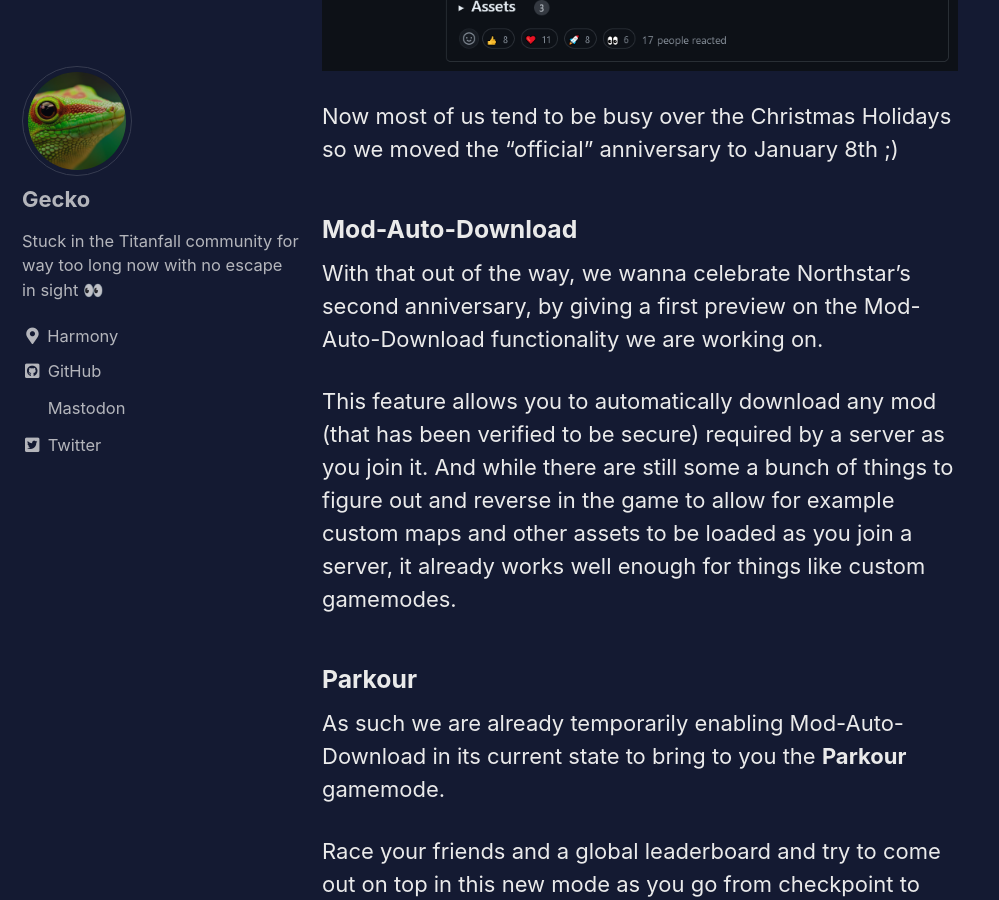
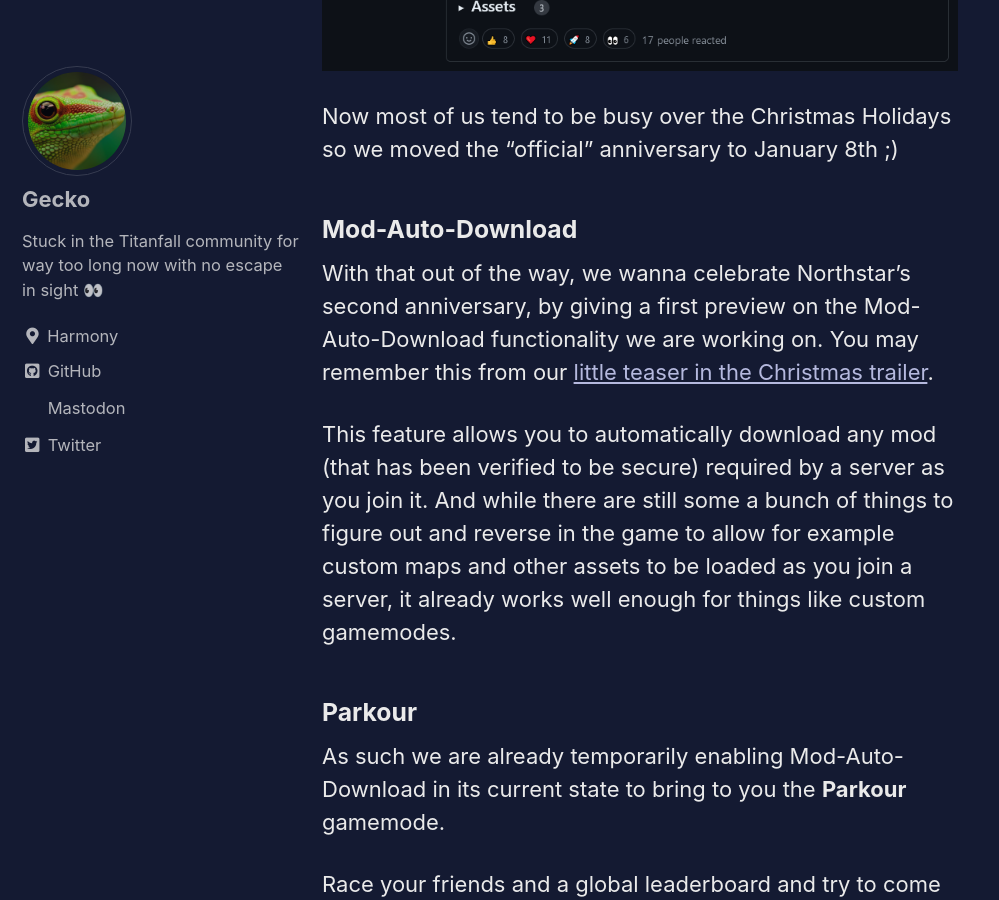
Before and after one commit to R2Northstar/NorthstarBlog, a Jekyll site: the page built from _posts/2024-01-08-two-years.md, in a window 1280 px wide and 900 px high, scrolled down 985 px. Shown: the whole window, without its empty margins (0-999 px from the left). Built offline with Jekyll 4.4.1, drawn with Linux system fonts in a browser that asks for light colours; cached includes are drawn as plain includes; emoji names are drawn with the system emoji font.

Commit message:
fix: Mention teaser

```diff
--- a/_posts/2024-01-08-two-years.md
+++ b/_posts/2024-01-08-two-years.md
@@ -21,6 +21,7 @@
 ### Mod-Auto-Download
 
 With that out of the way, we wanna celebrate Northstar's second anniversary, by giving a first preview on the Mod-Auto-Download functionality we are working on.
+You may remember this from our [little teaser in the Christmas trailer](https://youtu.be/jixxGZ-NVZo?t=78).
 
 This feature allows you to automatically download any mod (that has been verified to be secure) required by a server as you join it.
 And while there are still some a bunch of things to figure out and reverse in the game to allow for example custom maps and other assets to be loaded as you join a server, it already works well enough for things like custom gamemodes.
```
